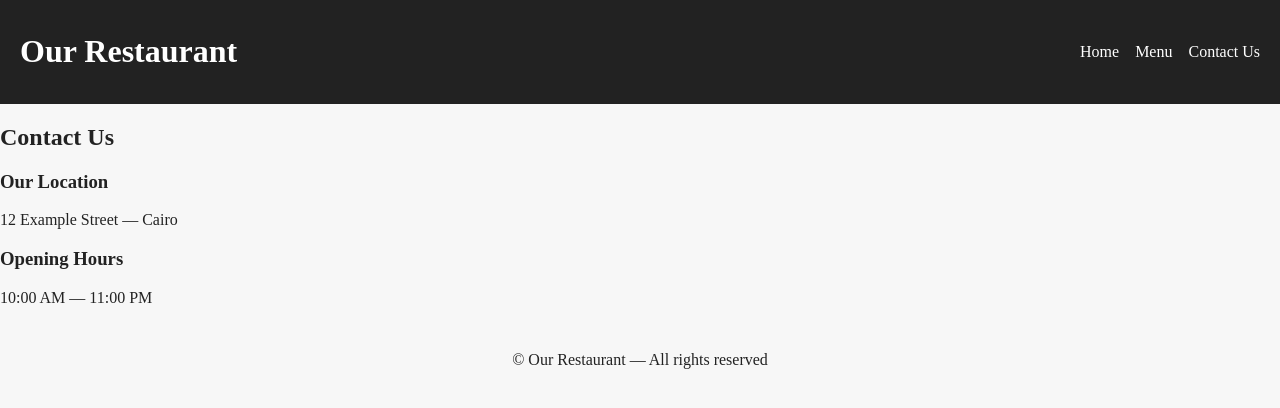
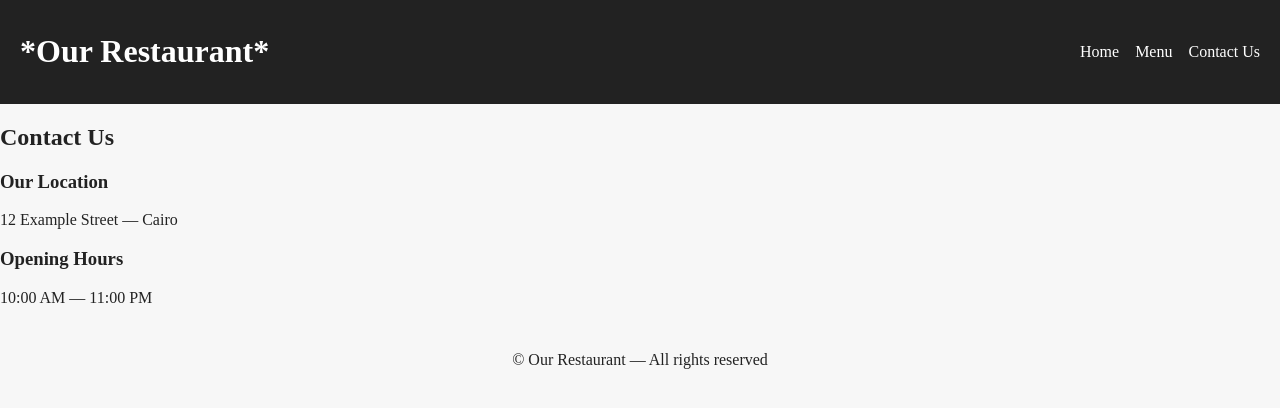
Before and after one commit to khaled358-png/Graduation-Project-New, a website: page public/contact.html in a window 1280 px wide. Drawn offline with Linux system fonts and the light colour scheme.

Commit message:
Update contact.html

```diff
--- a/public/contact.html
+++ b/public/contact.html
@@ -8,7 +8,7 @@
 </head>
 <body>
   <header>
-    <h1>Our Restaurant</h1>
+    <h1>*Our Restaurant*</h1>
     <nav>
       <a href="/">Home</a>
       <a href="/menu.html">Menu</a>
```
